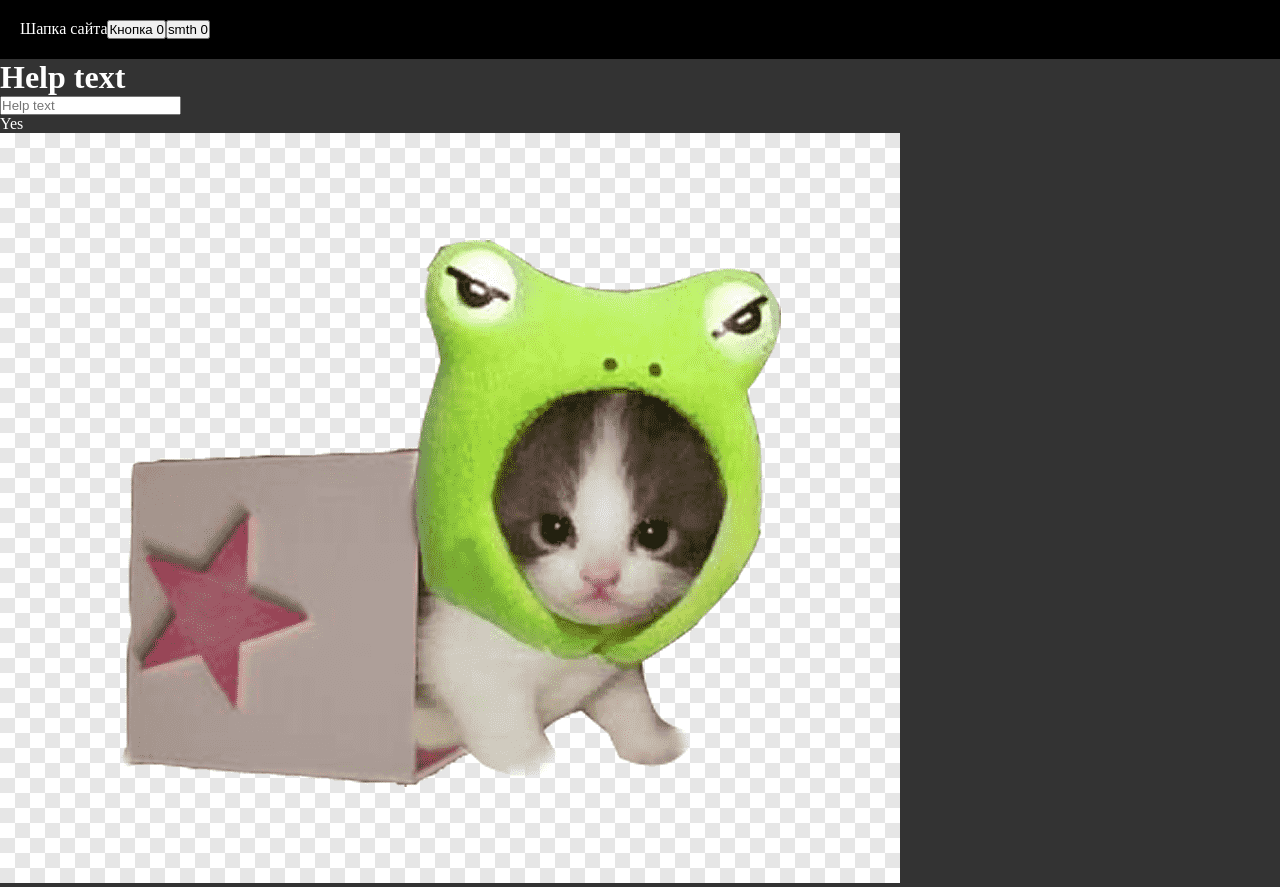
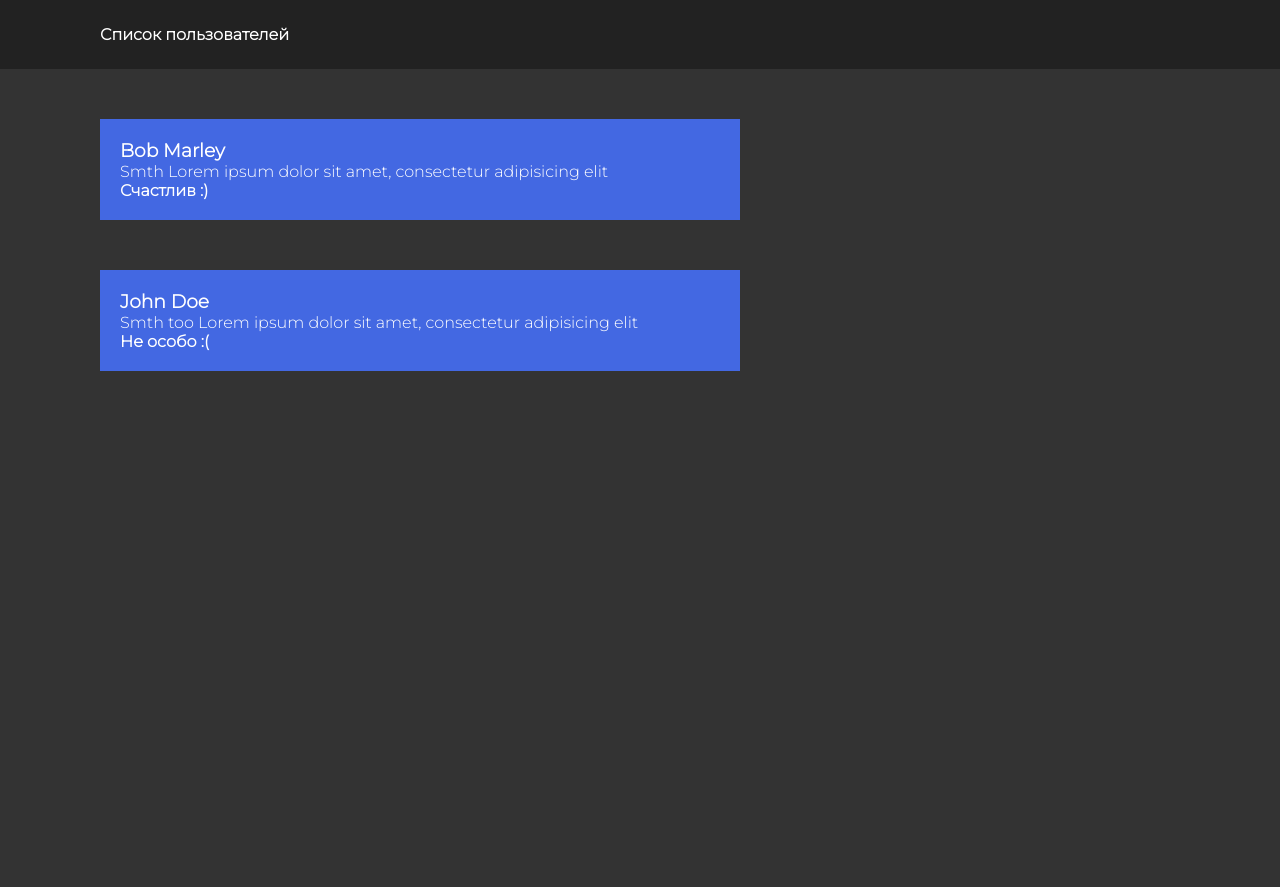
Before and after one commit to TheJester32/React, a React (Create React App) app: page / in a window 1280 px wide. After the commit the page ends 800 px from the top, so only its background shows below. Built offline with nearby package versions, Linux system fonts and the light colour scheme.

Commit message:
day-4
day-4 21.05

```diff
--- a/src/App.js
+++ b/src/App.js
@@ -1,42 +1,18 @@
 import React from "react"
 import Header from "./header"
-import Image from "./image"
-import logo from "./img/logo.png"
+import Users from "./users"
 
 class App extends React.Component {
-
-    constructor(props) {
-        super(props)
-        this.state = {
-            helpText: "Help text",
-            userData: ""
-        }
-
-        this.inputClick = this.inputClick.bind(this)
-    }
-
-    componentDidUpdate(prevProp){
-        if(this.state.helpText !== "Help")
-        console.log("Some")
-    }
 
     render() {
 
         return (<div className="name">
-            <Header title="Шапка сайта" />
-            <h1>{this.state.helpText}</h1>
-            <h2>{this.state.userData}</h2>
-            <input placeholder={this.state.helpText}
-                onChange={event => this.setState({ userData: event.target.value })}
-                onClick={this.inputClick} onMouseEnter={this.mouseOver} />
-            <p>{this.state.helpText === "Help text" ? "Yes" : "No"} </p>
-            <Image image={logo} />
+            <Header title="Список пользователей" />
+            <main>
+                <Users />
+            </main>
+            <aside></aside>
         </div>)
-    }
-
-    inputClick() {
-        this.setState({ helpText: "Changed" })
-        console.log('Clicked')
     }
 
     mouseOver() {
--- a/src/button.js
+++ /dev/null
@@ -1,21 +0,0 @@
-import React, { useEffect, useState } from "react"
-
-
-const Button = (props) => {
-
-    const [click, setClick] = useState(0)
-
-    useEffect(() => {
-        document.title = `Вы нажали ${click} раз`
-    })
-
-    return (
-       <button onClick = {() => setClick(click + 1)}>{props.text} {click} </button>
-    )
-}
-
-Button.defaultProps = {
-    text: "Кнопка"
-}
-
-export default Button
--- a/src/css/main.css
+++ b/src/css/main.css
@@ -1,3 +1,6 @@
+
+@import url('https://fonts.googleapis.com/css2?family=Montserrat:wght@300&display=swap');
+
 * {
     margin: 0;
     padding: 0;
@@ -7,9 +10,31 @@
 body {
     background-color: #333;
     color: #fff;
+    font-family: 'Montserrat', sans-serif;
+    font-weight: 300;
 }
 
 .header {
-    background-color: #000;
+    background-color: #222;
+    padding: 25px 100px;
+    font-weight: 700;
+}
+
+main {
+    margin: 50px 100px;
+    width: 50%;
+    float: left;
+}
+
+aside {
+    width: 20%;
+    margin-top: 50px;
+    margin-left: 5%;
+    float: left;
+}
+
+main .user {
+    margin-bottom: 50px;
+    background-color: rgb(67, 104, 226);
     padding: 20px;
 }
--- a/src/header.js
+++ b/src/header.js
@@ -1,5 +1,4 @@
 import React from "react"
-import Button from "./button"
 
 class Header extends React.Component {
 
@@ -7,8 +6,7 @@
         return (
         <header className = "header">
             {this.props.title}
-            <Button />
-            <Button text = "smth"/>
+
             </header>
             )
     }
--- a/src/image.js
+++ /dev/null
@@ -1,13 +0,0 @@
-import React from "react"
-
-
-class Image extends React.Component {
-
-    render() {
-        return (
-            <img src={this.props.image} alt="Котик"/>
-        )
-    }
-}
-
-export default Image
--- /dev/null
+++ b/src/users.js
@@ -0,0 +1,49 @@
+import React from "react"
+
+class Users extends React.Component {
+
+    users = [
+        {
+            id: 1,
+            firstnname: 'Bob',
+            lastname: ' Marley',
+            bio: 'Smth Lorem ipsum dolor sit amet, consectetur adipisicing elit',
+            age: 40,
+            isHappy: true
+        },
+
+        {
+            id: 2,
+            firstnname: 'John',
+            lastname: ' Doe',
+            bio: 'Smth too Lorem ipsum dolor sit amet, consectetur adipisicing elit',
+            age: 22,
+            isHappy: false
+        },
+
+    ]
+
+    render() {
+        if(this.users.length > 0)
+        return (<div>
+            {this.users.map((el) => (<div className="user" key={el.id}>
+                <h3>
+                    {el.firstnname}
+                    {el.lastname}</h3>
+                <p>
+                    {el.bio}
+                </p>
+                <b>{el.isHappy ? 'Счастлив :)' : 'Не особо :('}
+                </b>
+            </div>))}
+        </div>
+        )
+        else
+        return (<div className="user">
+            <h3>Пользователей нет</h3>
+        </div>
+        )
+    }
+}
+
+export default Users
```
